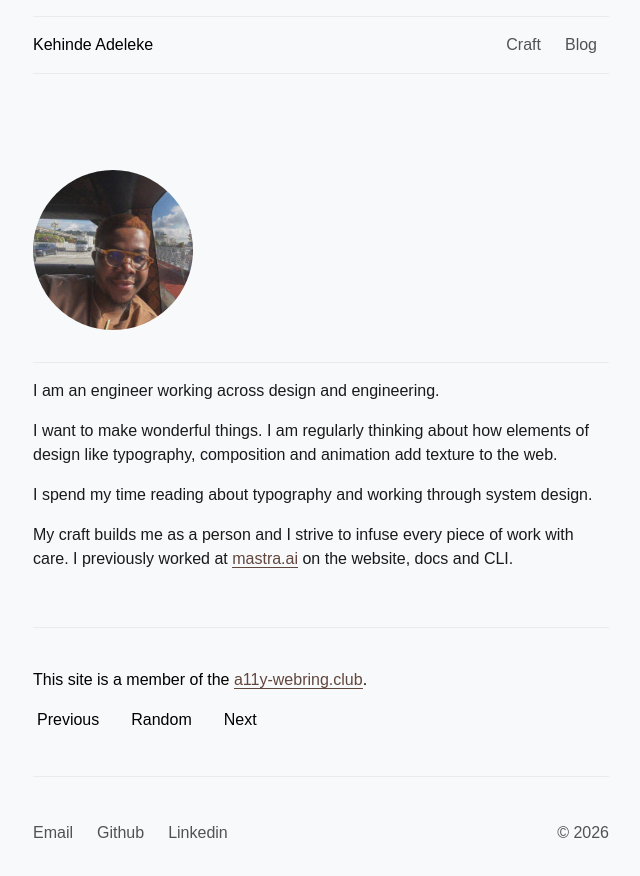
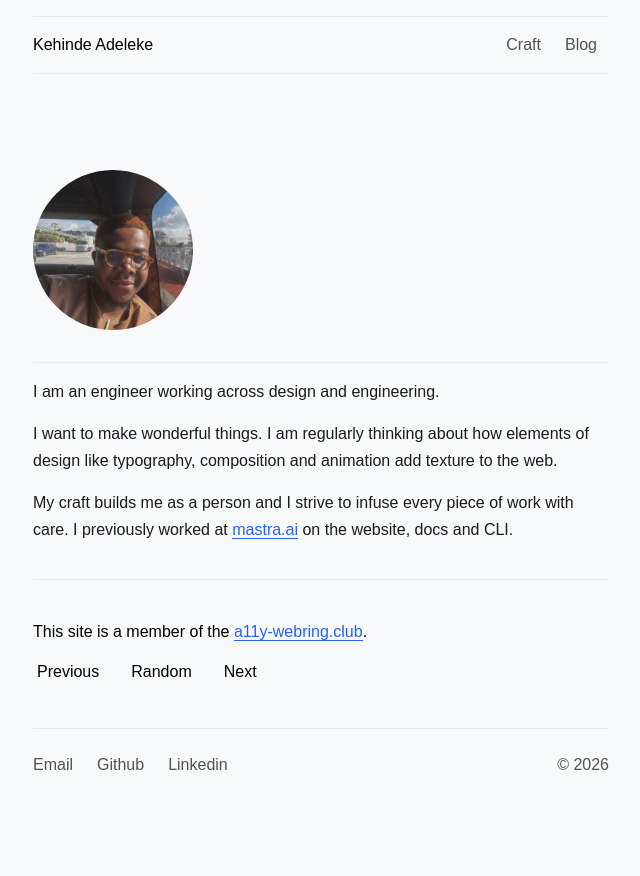
Before and after one commit to adeleke5140/portfolio-v2, a Next.js app: page / in a window 1280 px wide. Shown: the top 876 px of the page, without its empty margins (319-959 px from the left). After the commit the page ends 813 px from the top, so only its background shows below. Built offline with nearby package versions, Linux system fonts and the light colour scheme; a web font is replaced by a local one.

Commit message:
fix: general typography and color fix

```diff
--- a/src/app/blog/[slug]/page.tsx
+++ b/src/app/blog/[slug]/page.tsx
@@ -145,7 +145,7 @@ export default async function Page({
         showHeading
         classname="lg:pt-0"
       >
-        <div className="mx-auto">{data.content}</div>
+        <div className="mx-auto mt-5">{data.content}</div>
       </PageWrapper>
     </>
   )
--- a/src/app/craft/[slug]/page.tsx
+++ b/src/app/craft/[slug]/page.tsx
@@ -140,7 +140,7 @@ export default async function Page({
       }
       showHeading
     >
-      <div className="max-w-[680px] mx-auto">{data.content}</div>
+      <div className="max-w-[680px] mt-5  mx-auto">{data.content}</div>
     </PageWrapper>
   )
 }
--- a/src/components/blog/assistant.tsx
+++ b/src/components/blog/assistant.tsx
@@ -175,7 +175,7 @@ export const KenAssistant = ({
       >
         <ConversationContent className="p-4">
           {isLoadingSavedMessages && (
-            <Loader className="absolute text-primary top-1/2 left-1/2 " />
+            <Loader className="absolute text-blue-600 top-1/2 left-1/2 " />
           )}
 
           {error && (
--- a/src/components/home/a11y-section.tsx
+++ b/src/components/home/a11y-section.tsx
@@ -5,7 +5,7 @@ export const A11ySection = () => {
         <p className="text-base">
           This site is a member of the{' '}
           <a
-            className="text-primary border-b border-primary"
+            className="text-blue-600 border-b border-blue-600"
             rel="external"
             href="https://a11y-webring.club/"
           >
--- a/src/components/introduction.tsx
+++ b/src/components/introduction.tsx
@@ -30,28 +30,26 @@ export const Introduction = () => {
           className="rounded-full w-[10rem] h-[10rem]"
         />
       </div>
-      <div className="flex gap-10 max-w-[40rem] flex-col">
+      <div className="flex gap-5 max-w-[40rem] flex-col">
         <section className="px-0">
-          <div className="flex flex-col text-[var(--gray-1)] gap-2 dark:border-[#282828] dark:bg-[#282828]">
+          <div className="flex flex-col text-[var(--gray-1)] gap-2">
             <div>
-              <p className="text-base my-4">
+              <p className="text-base leading-[1.65] my-4">
                 I am an engineer working across design and engineering.
               </p>
 
-              <p className="text-base my-4">
+              <p className="text-base leading-[1.65] my-4">
                 I want to make wonderful things. I am regularly thinking about
                 how elements of design like typography, composition and
                 animation add texture to the web.
               </p>
 
-              <p>I spend my time reading about typography and working through system design.</p>
-
-              <p className="text-base my-4">
+              <p className="text-base my-4 leading-[1.65]">
                 My craft builds me as a person and I strive to infuse every
                 piece of work with care. I previously worked at{' '}
                 <a
                   href="https://www.mastra.ai"
-                  className="border-b border-primary text-primary"
+                  className="border-b border-blue-600 text-blue-600"
                 >
                   mastra.ai
                 </a> on the website, docs and CLI.
--- a/src/components/mdx/mdx-components.tsx
+++ b/src/components/mdx/mdx-components.tsx
@@ -25,7 +25,7 @@ export const components = {
     <h4 className="text-gray-800 mt-8 mb-3 font-medium" {...props} />
   ),
   p: (props: ParagraphProps) => (
-    <p className="text-ken-black my-6 leading-[28px]" {...props} />
+    <p className="text-ken-black mb-5 leading-[1.65]" {...props} />
   ),
   ol: (props: ListProps) => (
     <ol className="text-gray-800 list-decimal pl-5" {...props} />
@@ -43,7 +43,7 @@ export const components = {
     <strong className="font-medium" {...props} />
   ),
   a: ({ href, children, ...props }: AnchorProps) => {
-    const className = 'text-primary underline group-hover:text-primary'
+    const className = 'text-blue-600 underline group-hover:text-blue-600'
     if (href?.startsWith('/')) {
       return (
         <Link href={href} className={className} {...props}>
@@ -95,7 +95,7 @@ export const components = {
   ),
   blockquote: (props: BlockquoteProps) => (
     <blockquote
-      className="[&>p]:py-1 [&>p]:pl-4 bg-bb rounded-md rounded-l-none border-l-2 border-primary [&>p]:text-[16px]"
+      className="[&>p]:py-1 [&>p]:pl-4 bg-bb rounded-md rounded-l-none border-l-2 border-blue-600 [&>p]:text-[16px]"
       {...props}
     />
   ),
--- a/src/components/ui/badge.tsx
+++ b/src/components/ui/badge.tsx
@@ -9,7 +9,7 @@ const badgeVariants = cva(
     variants: {
       variant: {
         default:
-          'border-transparent bg-primary text-primary-foreground shadow hover:bg-primary/80',
+          'border-transparent bg-primary text-blue-600-foreground shadow hover:bg-primary/80',
         secondary:
           'border-transparent bg-secondary text-secondary-foreground hover:bg-secondary/80',
         destructive:
@@ -25,7 +25,7 @@ const badgeVariants = cva(
 
 export interface BadgeProps
   extends React.HTMLAttributes<HTMLDivElement>,
-    VariantProps<typeof badgeVariants> {}
+  VariantProps<typeof badgeVariants> { }
 
 function Badge({ className, variant, ...props }: BadgeProps) {
   return (
--- a/src/components/ui/button.tsx
+++ b/src/components/ui/button.tsx
@@ -10,7 +10,7 @@ const buttonVariants = cva(
     variants: {
       variant: {
         default:
-          'bg-primary text-primary-foreground shadow hover:bg-primary/90',
+          'bg-primary text-blue-600-foreground shadow hover:bg-primary/90',
         destructive:
           'bg-destructive text-destructive-foreground shadow-sm hover:bg-destructive/90',
         outline:
@@ -18,7 +18,7 @@ const buttonVariants = cva(
         secondary:
           'bg-secondary text-secondary-foreground shadow-sm hover:bg-secondary/80',
         ghost: 'hover:bg-accent hover:text-accent-foreground',
-        link: 'text-primary underline-offset-4 hover:underline',
+        link: 'text-blue-600 underline-offset-4 hover:underline',
       },
       size: {
         default: 'h-9 px-4 py-2',
@@ -36,7 +36,7 @@ const buttonVariants = cva(
 
 export interface ButtonProps
   extends React.ButtonHTMLAttributes<HTMLButtonElement>,
-    VariantProps<typeof buttonVariants> {
+  VariantProps<typeof buttonVariants> {
   asChild?: boolean
 }
 
```
